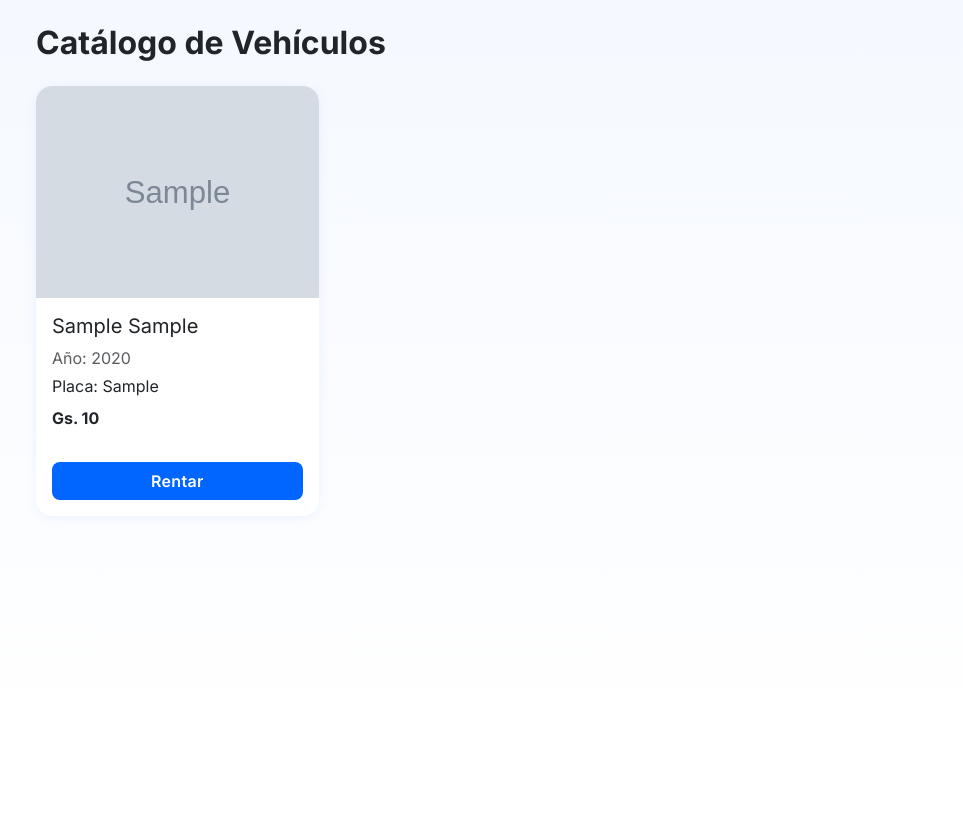
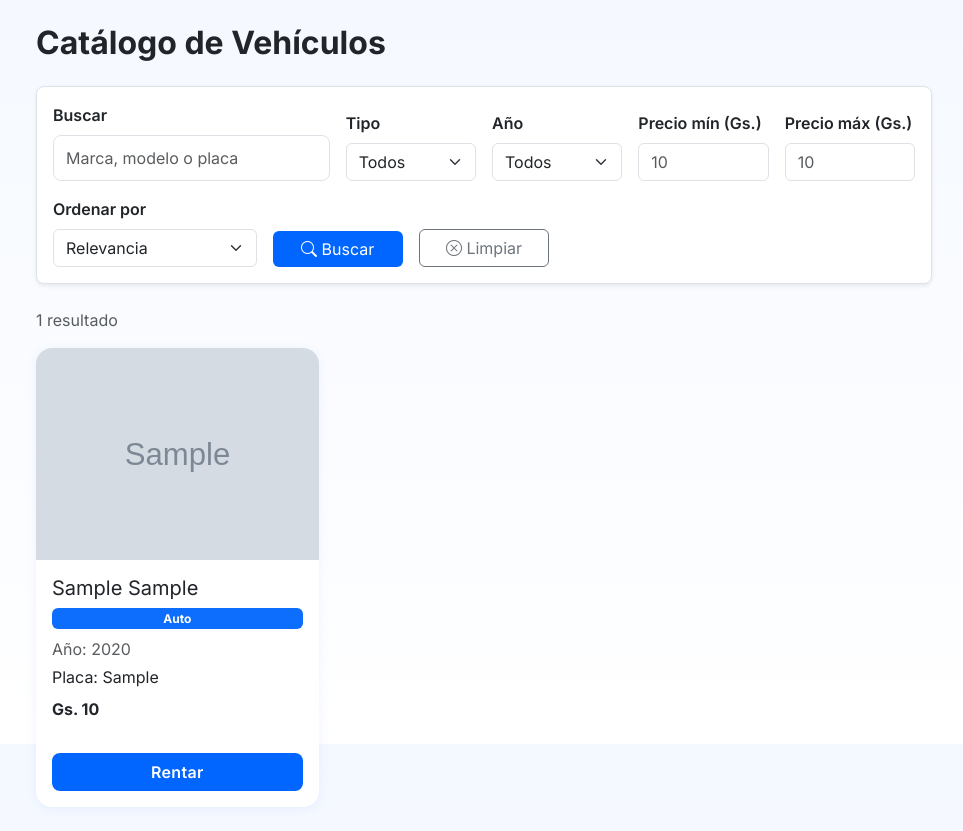
Before and after one commit to Marcko4/Rentcar-Proyecto, a Django app: page / in a window 1280 px wide. Shown: the part 56-887 px from the top of the page, without its empty margins (156-1119 px from the left). Before the commit the page ends 573 px from the top, so only its background shows below. Run offline with Django 4.2, Linux system fonts and the light colour scheme; tables that the repository leaves empty hold one stand-in row (values such as "Sample post"); grey boxes marked "Sample" are stand-in pictures.

Commit message:
Adding Search Filter

```diff
--- a/rentals/admin.py
+++ b/rentals/admin.py
@@ -3,7 +3,10 @@
 
 @admin.register(Vehicle)
 class VehicleAdmin(admin.ModelAdmin):
-    list_display = ('make', 'model', 'plate', 'price', 'available')
+    list_display = ('make', 'model', 'plate', 'category', 'price', 'available')
+    list_filter = ('available', 'category', 'year')
+    search_fields = ('make', 'model', 'plate')
+
 
 
 @admin.register(Reservation)
--- a/rentals/models.py
+++ b/rentals/models.py
@@ -3,6 +3,17 @@
 
 
 class Vehicle(models.Model):
+
+    CATEGORY_CHOICES = [
+        ('AUTO', 'Auto'),
+        ('SUV', 'SUV'),
+        ('PICKUP', 'Camioneta'),
+        ('MOTO', 'Moto'),
+        ('VAN', 'Van'),
+        ('CAMION', 'Camión'),
+        ('OTRO', 'Otro'),
+    ]
+
     make = models.CharField(max_length=50)
     model = models.CharField(max_length=50)
     plate = models.CharField(max_length=20, unique=True)
@@ -10,6 +21,10 @@
     price = models.DecimalField(max_digits=12, decimal_places=0, default=0, help_text='Precio en guaraníes (PYG)')
     year = models.PositiveSmallIntegerField(null=True, blank=True)
     available = models.BooleanField(default=True)
+
+    category = models.CharField(
+        max_length=12, choices=CATEGORY_CHOICES, blank=True, null=True, verbose_name='Tipo'
+    )
 
     def __str__(self):
         return f"{self.make} {self.model} ({self.plate})"
--- a/rentals/views.py
+++ b/rentals/views.py
@@ -2,13 +2,84 @@
 from django.contrib import messages
 from django.contrib.auth.decorators import login_required, user_passes_test
 from django.http import HttpResponseForbidden
+from django.db.models import Q, Min, Max  # <-- filtros/orden y rangos de precio
 from .forms import CustomUserCreationForm, LoginForm, RentForm
 from .models import Vehicle, Reservation
 
 
 def home(request):
     vehicles = Vehicle.objects.filter(available=True)
-    return render(request, 'rentals/home.html', {'vehicles': vehicles})
+
+    # --- Filtros desde la querystring ---
+    q = request.GET.get('q', '').strip()            # texto libre (marca/modelo/placa)
+    vtype = request.GET.get('type', '').strip()     # categoría (Vehicle.CATEGORY_CHOICES)
+    min_price = request.GET.get('min_price', '').strip()
+    max_price = request.GET.get('max_price', '').strip()
+    year = request.GET.get('year', '').strip()
+    sort = request.GET.get('sort', '').strip()
+
+    if q:
+        vehicles = vehicles.filter(
+            Q(make__icontains=q) |
+            Q(model__icontains=q) |
+            Q(plate__icontains=q)
+        )
+
+    if vtype:
+        # si el proyecto aún no tiene el campo category, esta línea no se ejecutará (usa el template acorde)
+        vehicles = vehicles.filter(category=vtype)
+
+    def to_int(val):
+        try:
+            return int(str(val).replace('.', '').replace(',', ''))
+        except Exception:
+            return None
+
+    mp = to_int(min_price)
+    if mp is not None:
+        vehicles = vehicles.filter(price__gte=mp)
+
+    xp = to_int(max_price)
+    if xp is not None:
+        vehicles = vehicles.filter(price__lte=xp)
+
+    if year:
+        try:
+            vehicles = vehicles.filter(year=int(year))
+        except Exception:
+            pass
+
+    order_map = {
+        'price_asc': 'price',
+        'price_desc': '-price',
+        'year_desc': '-year',
+        'year_asc': 'year',
+        'newest': '-id',
+    }
+    if sort in order_map:
+        vehicles = vehicles.order_by(order_map[sort])
+
+    # Datos auxiliares para el formulario de filtros
+    years = (Vehicle.objects
+                    .filter(available=True)
+                    .values_list('year', flat=True)
+                    .distinct().order_by('-year'))
+    categories = getattr(Vehicle, 'CATEGORY_CHOICES', [])
+    price_bounds = Vehicle.objects.filter(available=True).aggregate(
+        min=Min('price'), max=Max('price')
+    )
+
+    context = {
+        'vehicles': vehicles,
+        'filters': {
+            'q': q, 'type': vtype, 'min_price': min_price,
+            'max_price': max_price, 'year': year, 'sort': sort
+        },
+        'years': years,
+        'categories': categories,
+        'price_bounds': price_bounds,
+    }
+    return render(request, 'rentals/home.html', context)
 
 
 def register(request):
--- a/static/css/style.css
+++ b/static/css/style.css
@@ -72,3 +72,5 @@
 .navbar-brand{font-weight:800}
 
 .btn-primary{background:var(--primary);border:none}
+
+form.bg-white.border.rounded-3.p-3.shadow-sm { backdrop-filter: blur(4px); }
--- a/templates/rentals/home.html
+++ b/templates/rentals/home.html
@@ -3,6 +3,74 @@
 
 {% block content %}
   <h2 class="mb-4">Catálogo de Vehículos</h2>
+
+  <!-- Barra de filtros -->
+  <form method="get" class="bg-white border rounded-3 p-3 shadow-sm mb-4">
+    <div class="row g-3 align-items-end">
+      <div class="col-12 col-md-4">
+        <label class="form-label">Buscar</label>
+        <input type="text" name="q" value="{{ filters.q }}" class="form-control" placeholder="Marca, modelo o placa">
+      </div>
+
+      <div class="col-6 col-md-2">
+        <label class="form-label">Tipo</label>
+        <select name="type" class="form-select">
+          <option value="">Todos</option>
+          {% for value,label in categories %}
+            <option value="{{ value }}" {% if filters.type == value %}selected{% endif %}>{{ label }}</option>
+          {% endfor %}
+        </select>
+      </div>
+
+      <div class="col-6 col-md-2">
+        <label class="form-label">Año</label>
+        <select name="year" class="form-select">
+          <option value="">Todos</option>
+          {% for y in years %}
+            {% if y %}
+              <option value="{{ y }}" {% if filters.year|stringformat:"s" == y|stringformat:"s" %}selected{% endif %}>{{ y }}</option>
+            {% endif %}
+          {% endfor %}
+        </select>
+      </div>
+
+      <div class="col-6 col-md-2">
+        <label class="form-label">Precio mín (Gs.)</label>
+        <input type="number" name="min_price" class="form-control" value="{{ filters.min_price }}" min="0" step="10000" placeholder="{{ price_bounds.min|intcomma }}">
+      </div>
+
+      <div class="col-6 col-md-2">
+        <label class="form-label">Precio máx (Gs.)</label>
+        <input type="number" name="max_price" class="form-control" value="{{ filters.max_price }}" min="0" step="10000" placeholder="{{ price_bounds.max|intcomma }}">
+      </div>
+
+      <div class="col-12 col-md-3">
+        <label class="form-label">Ordenar por</label>
+        <select name="sort" class="form-select" onchange="this.form.submit()">
+          <option value="">Relevancia</option>
+          <option value="price_asc"  {% if filters.sort == 'price_asc'  %}selected{% endif %}>Precio: menor a mayor</option>
+          <option value="price_desc" {% if filters.sort == 'price_desc' %}selected{% endif %}>Precio: mayor a menor</option>
+          <option value="year_desc"  {% if filters.sort == 'year_desc'  %}selected{% endif %}>Año: más nuevo</option>
+          <option value="year_asc"   {% if filters.sort == 'year_asc'   %}selected{% endif %}>Año: más viejo</option>
+        </select>
+      </div>
+
+      <div class="col-6 col-md-2">
+        <button class="btn btn-primary w-100" type="submit"><i class="bi bi-search"></i> Buscar</button>
+      </div>
+
+      <div class="col-6 col-md-2">
+        <a href="{% url 'rentals:home' %}" class="btn btn-outline-secondary w-100">
+          <i class="bi bi-x-circle"></i> Limpiar
+        </a>
+      </div>
+    </div>
+  </form>
+
+  {% if vehicles %}
+    <p class="text-muted mb-3">{{ vehicles|length }} resultado{{ vehicles|length|pluralize:"s" }}</p>
+  {% endif %}
+
   <div class="row g-4">
     {% for v in vehicles %}
       <div class="col-12 col-sm-6 col-lg-4">
@@ -14,6 +82,7 @@
           {% endif %}
           <div class="card-body d-flex flex-column">
             <h5 class="card-title">{{ v.make }} {{ v.model }}</h5>
+            {% if v.category %}<span class="badge text-bg-primary mb-2">{{ v.get_category_display }}</span>{% endif %}
             <p class="card-text text-muted mb-1">Año: {{ v.year }}</p>
             <p class="card-text mb-2">Placa: {{ v.plate }}</p>
             <p class="mt-auto fw-bold">Gs. {{ v.price|intcomma }}</p>
@@ -22,7 +91,7 @@
         </div>
       </div>
     {% empty %}
-      <div class="col-12">No hay vehículos aún.</div>
+      <div class="col-12">No hay vehículos que coincidan con el filtro.</div>
     {% endfor %}
   </div>
 {% endblock %}
```
Also changed, not shown: rentals/migrations/0006_vehicle_category.py (added), static/images/car4.avif (deleted), static/images/car4.jpg (added).
